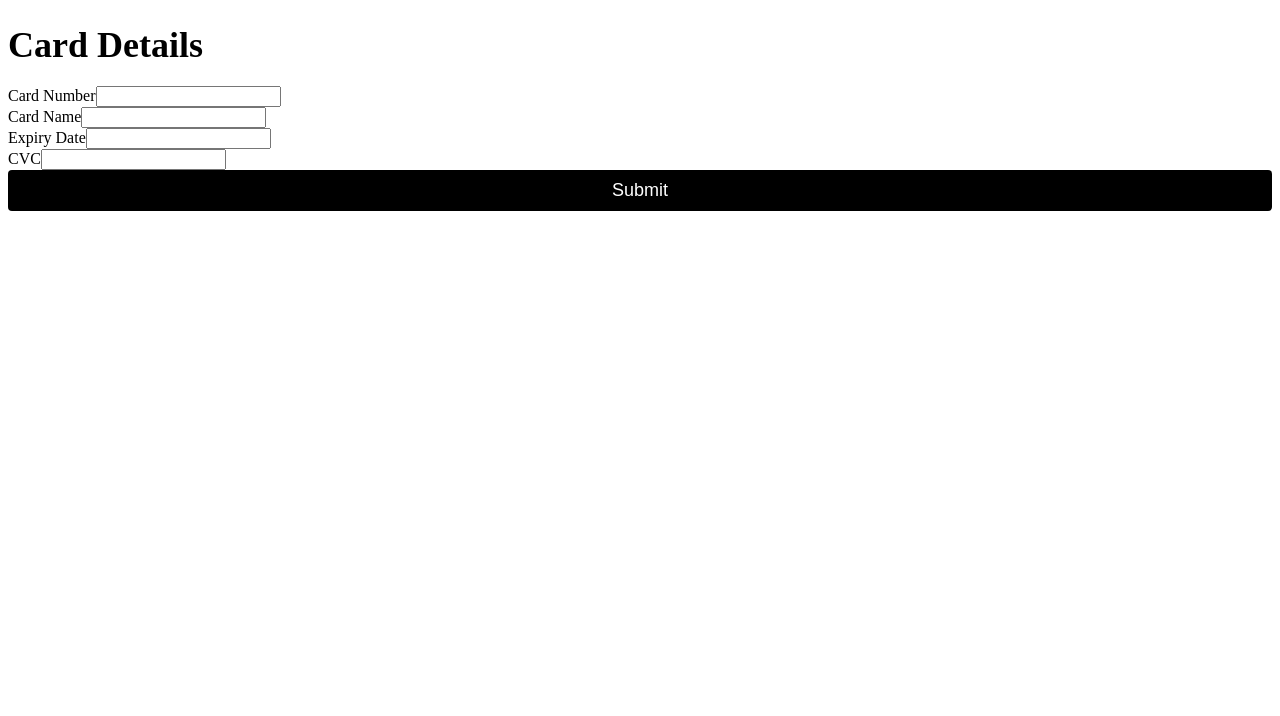
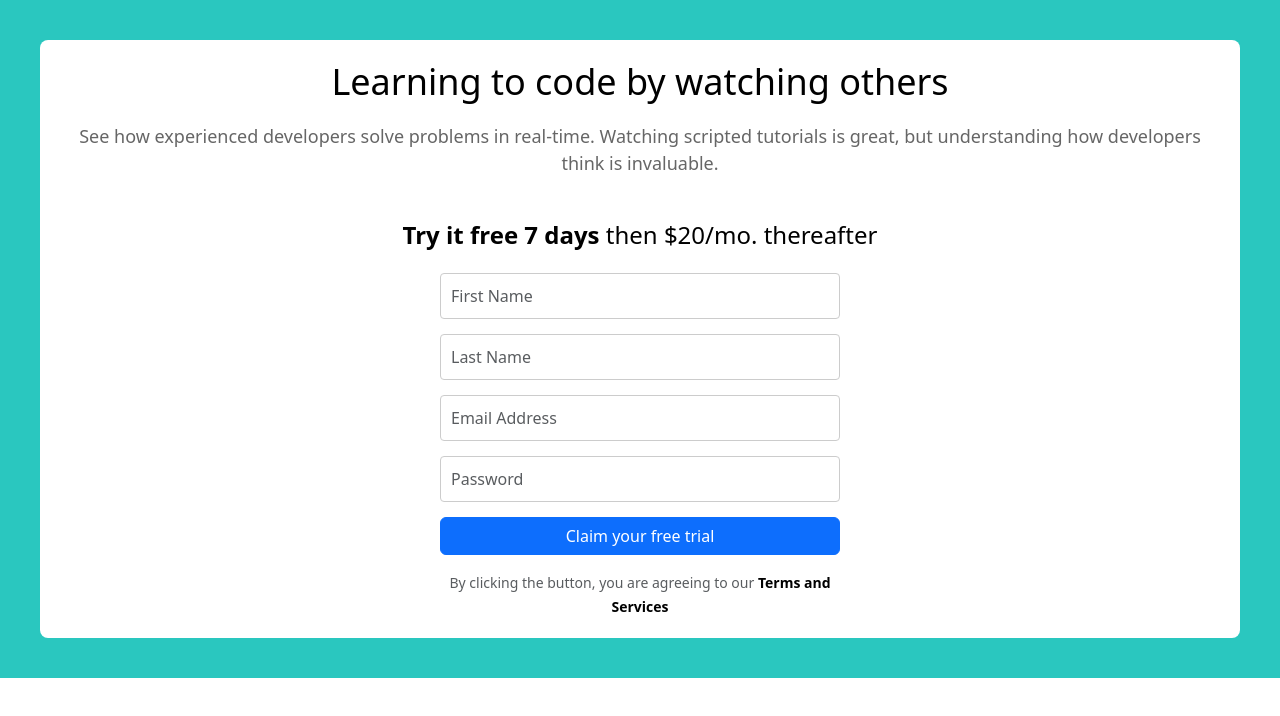
Before and after one commit to Dona-D32/formulaire-formik, a React (Vite) app: page / in a window 1280 px wide. Shown: the top 716 px of the page. Built offline with nearby package versions, Linux system fonts and the light colour scheme.

Commit message:
Update App.jsx

```diff
--- a/src/App.jsx
+++ b/src/App.jsx
@@ -1,96 +1,99 @@
-import React from 'react';
-import { Container, Card, Button, Form } from 'react-bootstrap';
-import { Formik } from 'formik';
-import * as Yup from 'yup';
-import './App.css';
+import React, { useState } from "react";
+import { Form, Button, Modal } from "react-bootstrap";
+import "bootstrap/dist/css/bootstrap.min.css";
+import "./App.css";
 
+const App = () => {
+  const [firstName, setFirstName] = useState("");
+  const [lastName, setLastName] = useState("");
+  const [email, setEmail] = useState("");
+  const [password, setPassword] = useState("");
+  const [showModal, setShowModal] = useState(false);
 
-function App() {
-  const validationSchema = Yup.object().shape({
-    cardNumber: Yup.string().required('Le numéro de carte est obligatoire').matches(/^[0-9]{16}$/, 'Le numéro de carte doit contenir 16 chiffres'),
-    cardName: Yup.string().required('Le nom du titulaire de la carte est obligatoire'),
-    expiryDate: Yup.string().required('La date d\'expiration est obligatoire').matches(/^(0[1-9]|1[0-2])\/?([0-9]{2})$/, 'La date d\'expiration doit être au format MM/YY'),
-    cvc: Yup.string().required('Le CVC est obligatoire').matches(/^[0-9]{3}$/, 'Le CVC doit contenir 3 chiffres'),
-  });
+  const handleSubmit = (e) => {
+    e.preventDefault();
 
-  const handleSubmit = (values) => {
-    // Le formulaire est valide, vous pouvez effectuer l'action souhaitée ici
-    console.log('Formulaire soumis avec succès !', values);
+    setShowModal(true);
+  };
+
+  const closeModal = () => {
+    setShowModal(false);
   };
 
   return (
-    <Container>
-      <Card className="mt-4 p-4">
-        <h1 className="mb-4">Card Details</h1>
-        <Formik
-          initialValues={{
-            cardNumber: '',
-            cardName: '',
-            expiryDate: '',
-            cvc: '',
-          }}
-          validationSchema={validationSchema}
-          onSubmit={handleSubmit}
-        >
-          {({ values, handleChange, handleSubmit, errors }) => (
-            <Form onSubmit={handleSubmit}>
-              <Form.Group>
-                <Form.Label>Card Number</Form.Label>
+    <section className="showcase">
+      <div className="overlay">
+        <article>
+          <h1>Learning to code by watching others</h1>
+          <p>
+            See how experienced developers solve problems in real-time.
+            Watching scripted tutorials is great, but understanding how
+            developers think is invaluable.
+          </p>
+        </article>
+
+        <article>
+          <p className="tag">
+            <strong>Try it free 7 days</strong> then $20/mo. thereafter
+          </p>
+
+          <Form className="form" onSubmit={handleSubmit}>
             <Form.Control
               type="text"
-                  name="cardNumber"
-                  value={values.cardNumber}
-                  onChange={handleChange}
-                  isInvalid={!!errors.cardNumber}
+              placeholder="First Name"
+              value={firstName}
+              onChange={(e) => setFirstName(e.target.value)}
             />
-                <Form.Control.Feedback type="invalid">{errors.cardNumber}</Form.Control.Feedback>
-              </Form.Group>
 
-              <Form.Group>
-                <Form.Label>Card Name</Form.Label>
             <Form.Control
               type="text"
-                  name="cardName"
-                  value={values.cardName}
-                  onChange={handleChange}
-                  isInvalid={!!errors.cardName}
+              placeholder="Last Name"
+              value={lastName}
+              onChange={(e) => setLastName(e.target.value)}
             />
-                <Form.Control.Feedback type="invalid">{errors.cardName}</Form.Control.Feedback>
-              </Form.Group>
 
-              <Form.Group>
-                <Form.Label>Expiry Date</Form.Label>
             <Form.Control
-                  type="text"
-                  name="expiryDate"
-                  value={values.expiryDate}
-                  onChange={handleChange}
-                  isInvalid={!!errors.expiryDate}
+              type="email"
+              placeholder="Email Address"
+              value={email}
+              onChange={(e) => setEmail(e.target.value)}
             />
-                <Form.Control.Feedback type="invalid">{errors.expiryDate}</Form.Control.Feedback>
-              </Form.Group>
 
-              <Form.Group>
-                <Form.Label>CVC</Form.Label>
             <Form.Control
-                  type="text"
-                  name="cvc"
-                  value={values.cvc}
-                  onChange={handleChange}
-                  isInvalid={!!errors.cvc}
+              type="password"
+              placeholder="Password"
+              value={password}
+              onChange={(e) => setPassword(e.target.value)}
             />
-                <Form.Control.Feedback type="invalid">{errors.cvc}</Form.Control.Feedback>
-              </Form.Group>
 
-              <Button variant="primary" type="submit">
-                Submit
+            <Button type="submit">Claim your free trial</Button>
+
+            <Form.Text>
+              By clicking the button, you are agreeing to our{" "}
+              <span>Terms and Services</span>
+            </Form.Text>
+          </Form>
+        </article>
+      </div>
+
+      <Modal show={showModal} onHide={closeModal}>
+        <Modal.Header closeButton>
+          <Modal.Title>Form Values</Modal.Title>
+        </Modal.Header>
+        <Modal.Body>
+          <p>First Name: {firstName}</p>
+          <p>Last Name: {lastName}</p>
+          <p>Email: {email}</p>
+          <p>Password: {password}</p>
+        </Modal.Body>
+        <Modal.Footer>
+          <Button variant="secondary" onClick={closeModal}>
+            Close
           </Button>
-            </Form>
-          )}
-        </Formik>
-      </Card>
-    </Container>
+        </Modal.Footer>
+      </Modal>
+    </section>
   );
-}
+};
 
 export default App;
```
Lines whose indentation alone changed are shown as unchanged.
